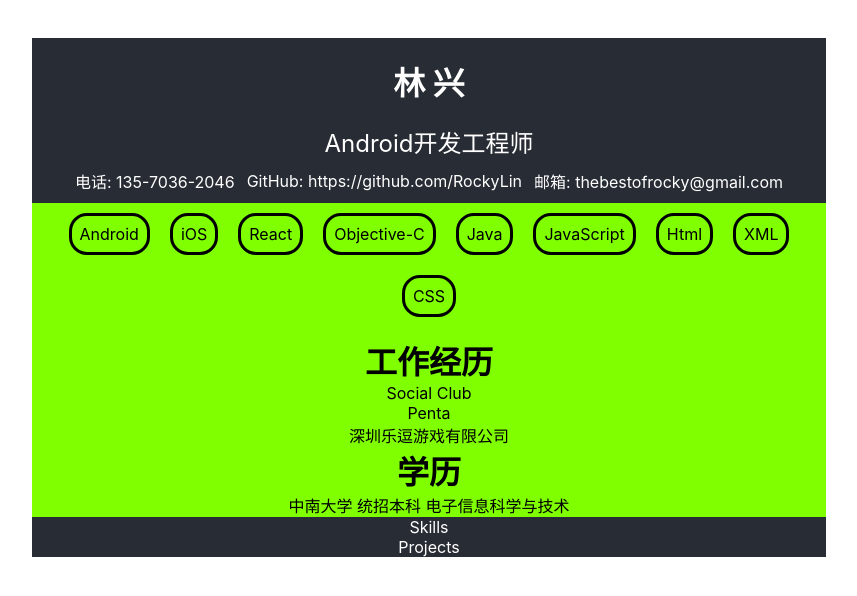
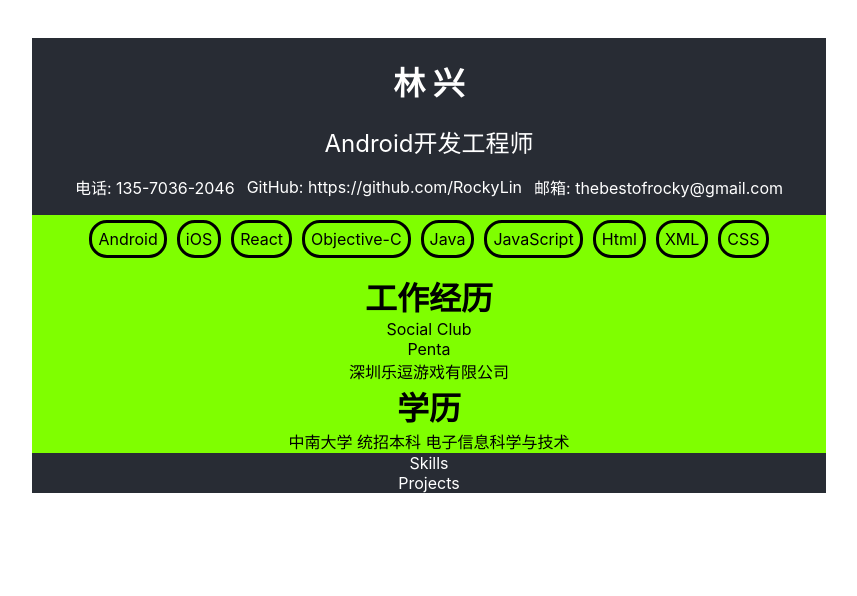
Before and after one commit to RockyLin/my-cv, a React (Create React App) app: page / in a window 1280 px wide. Shown: the top 596 px of the page, without its empty margins (211-1068 px from the left). Built offline with nearby package versions, Linux system fonts and the light colour scheme.

Commit message:
Adjust margin for Header and Skills

```diff
--- a/src/components/Header/Header.css
+++ b/src/components/Header/Header.css
@@ -22,8 +22,9 @@
 }
 
 .contact-info{
-  margin-left: 6px;
-  margin-right: 6px;
+  margin: 6px;
+  /* margin-left: 6px;
+  margin-right: 6px; */
 }
 
 .contact-info a{
--- a/src/components/Skills/Skills.css
+++ b/src/components/Skills/Skills.css
@@ -9,7 +9,7 @@
 
 .skills-item{
     border-style: solid;
-    margin: 10px;
-    padding: 8px;
+    margin: 5px;
+    padding: 6px;
     border-radius: 18px;
 }
```
